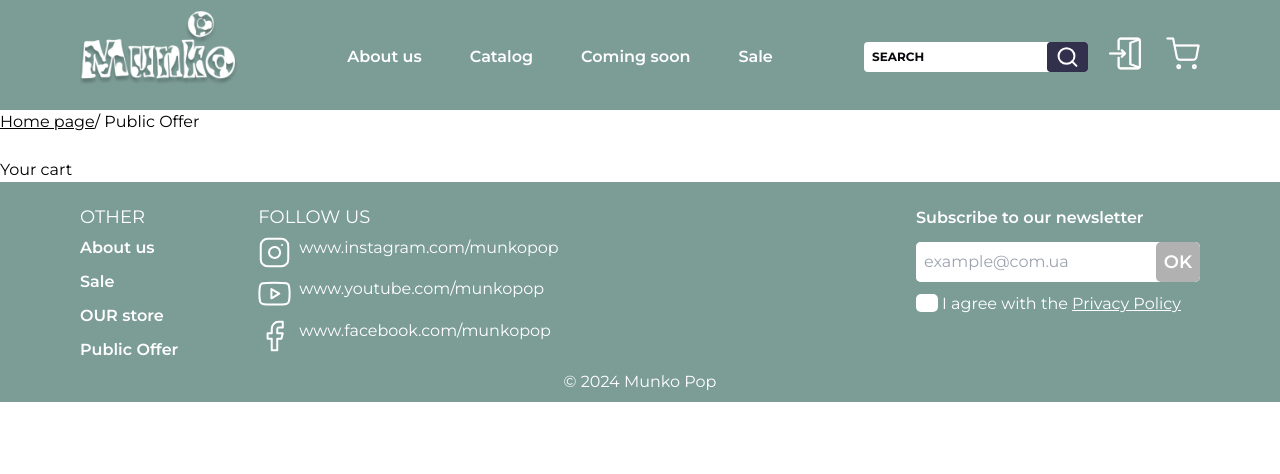
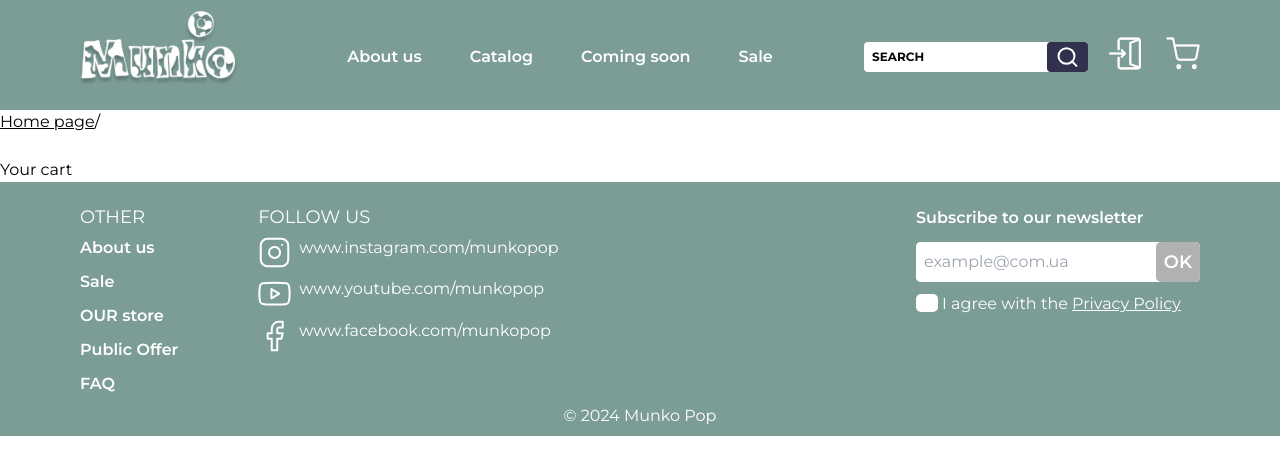
Before and after one commit to petrenkodmytro/munko-front, a Next.js app: page /cart in a window 1280 px wide. Shown: the top 474 px of the page. Built offline with nearby package versions, Linux system fonts and the light colour scheme; no server answers.

Commit message:
add link FAQ

```diff
--- a/src/app/cart/page.tsx
+++ b/src/app/cart/page.tsx
@@ -10,7 +10,7 @@ const Cart = (props: Props) => {
         <Link className="underline" href={'/'}>
           Home page
         </Link>
-        / Public Offer
+        /
       </div>
       <p>Your cart</p>
     </section>
--- a/src/components/footer/footer-nav.tsx
+++ b/src/components/footer/footer-nav.tsx
@@ -34,6 +34,12 @@ const FooterNav = (props: Props) => {
         >
           Public Offer
         </Link>
+        <Link
+          className="duration-200 ease-linear lg:hover:text-[#C3C3C3]"
+          href={'/faq'}
+        >
+          FAQ
+        </Link>
       </div>
       <div className="bg-white my-4 h-[1px] w-[184px] md:hidden" />
     </div>
```
